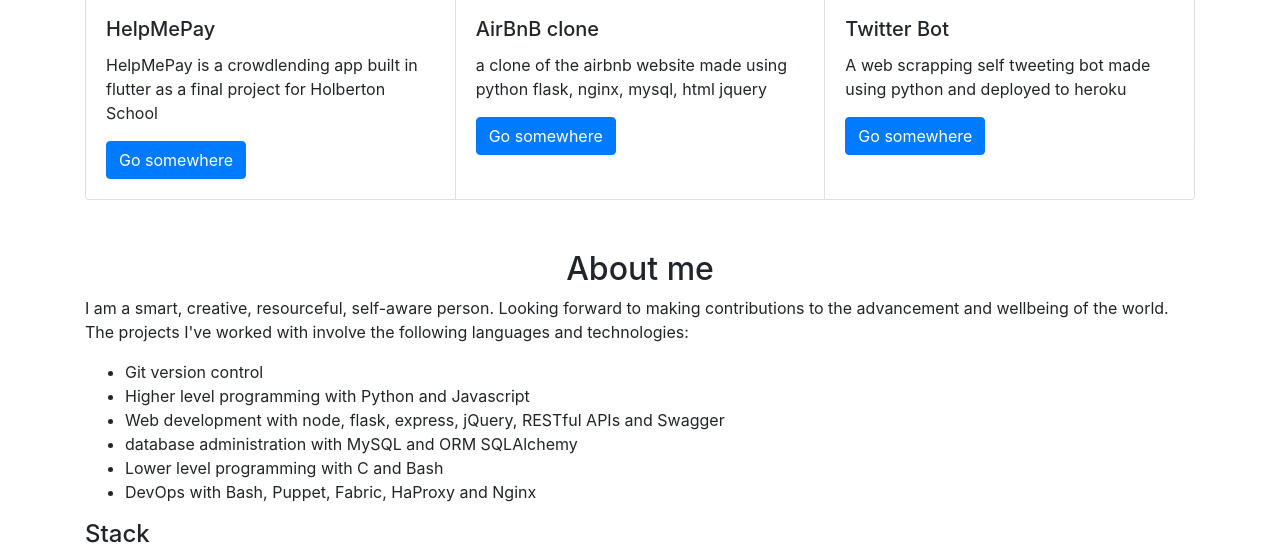
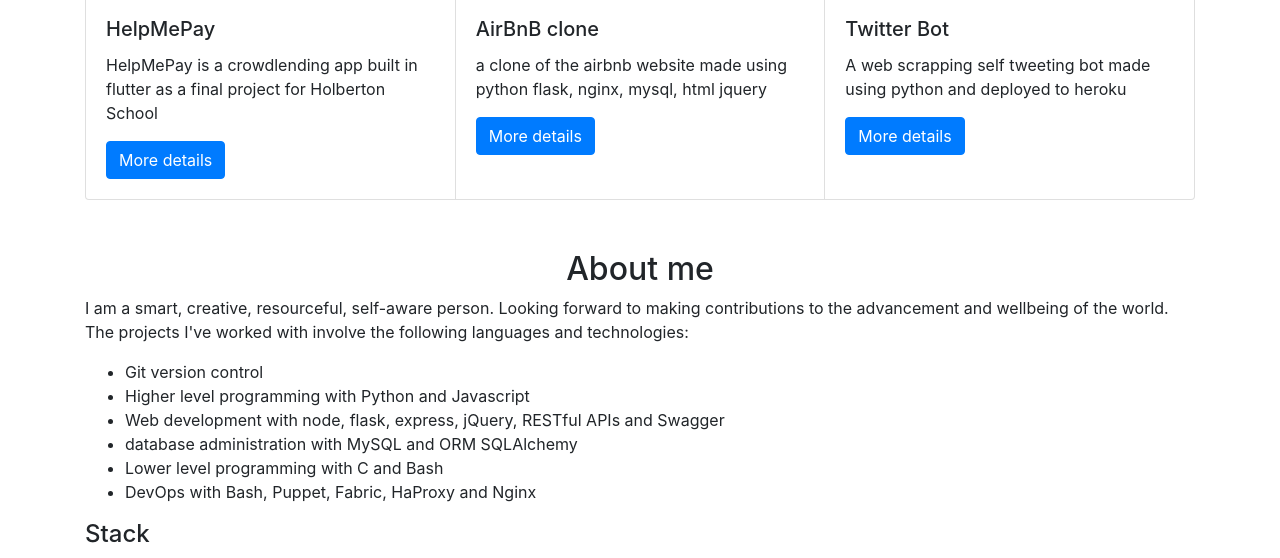
Before and after one commit to Nukemenonai/portfoliov1, a plain HTML site: page index.html in a window 1280 px wide. Shown: the part 877-1435 px from the top of the page. Drawn offline with nearby package versions, Linux system fonts and the light colour scheme; a script that the page names is missing.

Commit message:
update: buttons on cards

```diff
--- a/index.html
+++ b/index.html
@@ -39,7 +39,7 @@
                 <div class="card-body">
                 <h5 class="card-title">HelpMePay</h5>
                 <p class="card-text">HelpMePay is a crowdlending app built in flutter as a final project for Holberton School</p>
-                <a href="#" class="btn btn-primary">Go somewhere</a>
+                <a href="#" class="btn btn-primary">More details</a>
                 </div>
           </div>
           <div class="card" style="width: 18rem;">
@@ -47,7 +47,7 @@
             <div class="card-body">
 		<h5 class="card-title">AirBnB clone</h5>
               <p class="card-text">a clone of the airbnb website made using python flask, nginx, mysql, html jquery</p>
-              <a href="#" class="btn btn-primary">Go somewhere</a>
+              <a href="#" class="btn btn-primary">More details</a>
             </div>
           </div>
           <div class="card" style="width: 18rem;">
@@ -55,7 +55,7 @@
             <div class="card-body">
                 <h5 class="card-title">Twitter Bot</h5>
                 <p class="card-text">A web scrapping self tweeting bot made using python and deployed to heroku</p>
-                <a href="#" class="btn btn-primary">Go somewhere</a>
+                <a href="#" class="btn btn-primary">More details</a>
                 </div>
             </div>
             </div>
```
